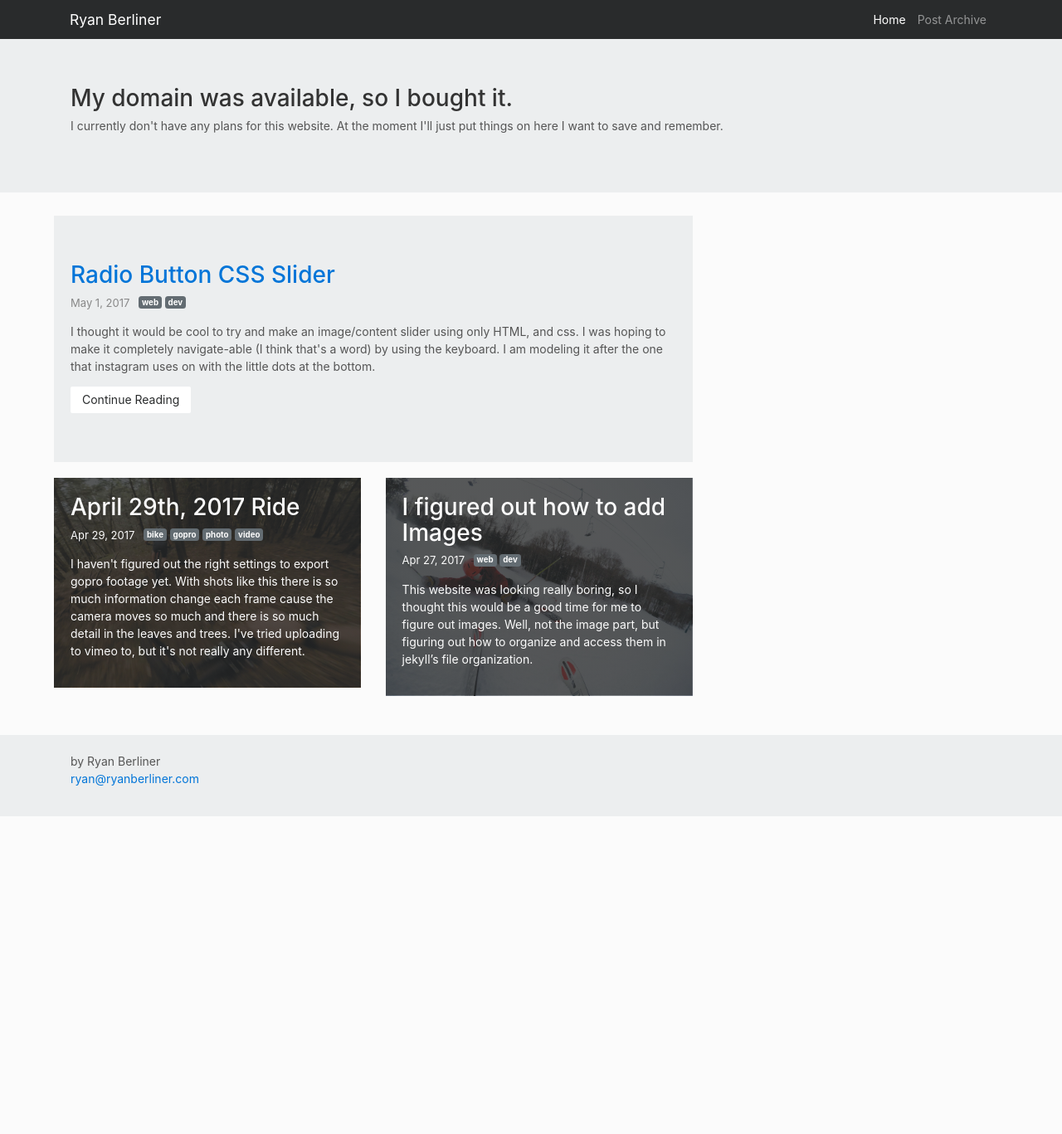
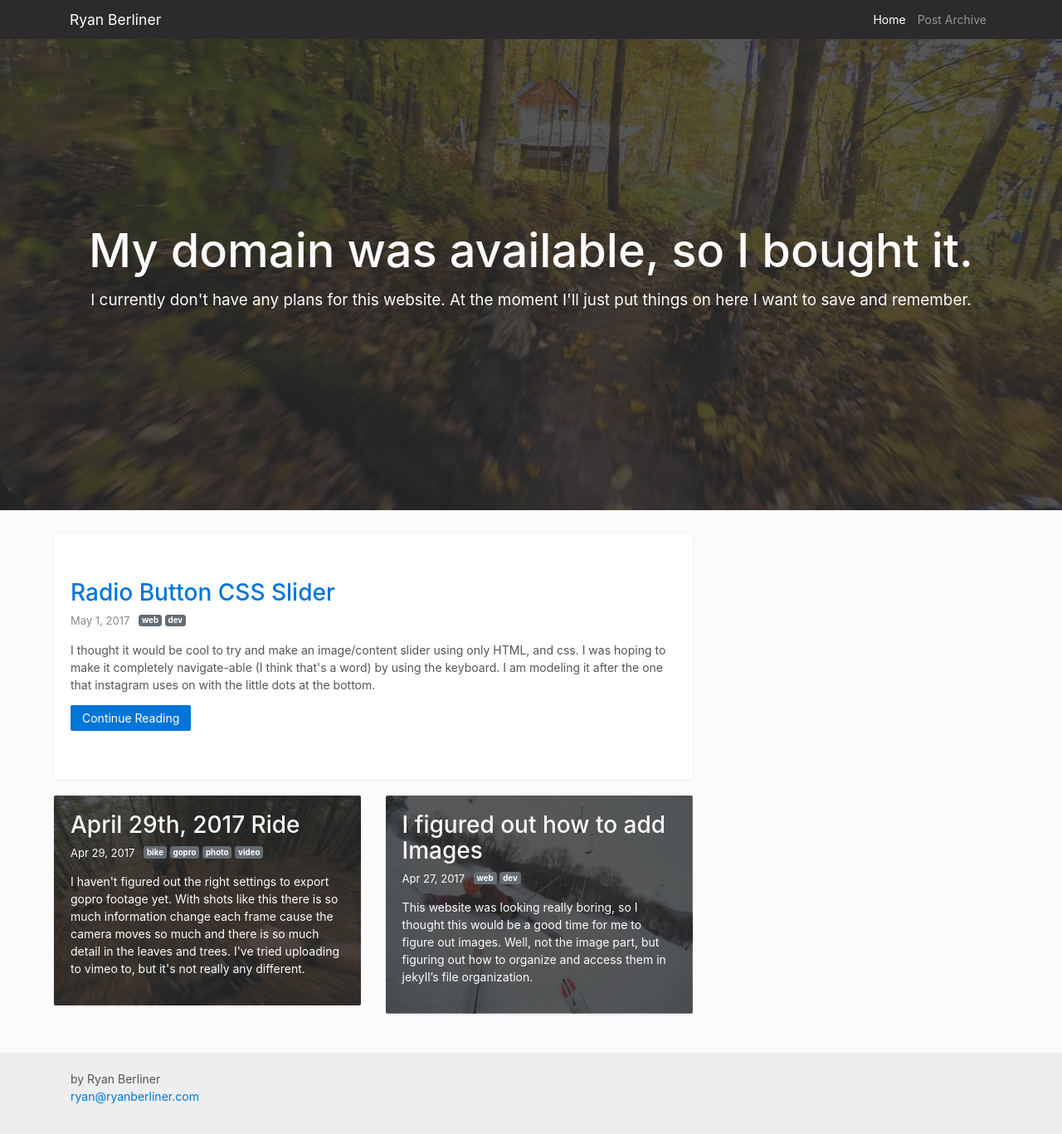
Before and after one commit to RyanBerliner/ryanberliner.github.io, a Jekyll site: the page built from index.html, in a window 1280 px wide. Shown: the whole page at 83% size. Built offline with Jekyll 4.4.1, drawn with Linux system fonts in a browser that asks for light colours; nearby versions of some CDN libraries; before the commit the page ends 984 px from its top, so only the background shows below that.

Commit message:
updated home and featured post wiht an image

```diff
--- a/Gemfile
+++ b/Gemfile
@@ -21,7 +21,7 @@ gem "minima", "~> 2.0"
 # If you have any plugins, put them here!
 group :jekyll_plugins do
   gem "jekyll-feed", "~> 0.6"
-  gem 'github-pages'
+  # gem 'github-pages'
 end
 
 # Windows does not include zoneinfo files, so bundle the tzinfo-data gem
--- a/_includes/post/post-featured.html
+++ b/_includes/post/post-featured.html
@@ -1,5 +1,7 @@
 {% assign date_format = site.minima.date_format | default: "%b %-d, %Y" %}
+{% assign featured-image-set = false %}
 {% if post.featured-image and post.featured-image != "" %}
+  {% assign featured-image-set = true %}
   <article class="multiple-post featured-post white" style="background-image: linear-gradient(-130deg, rgba(41, 43, 44, .79), rgba(41, 43, 44, .79)), url({{ site.baseurl }}{{ post.featured-image }});">
 {% else %}
   <article class="multiple-post featured-post">
@@ -15,5 +17,11 @@
       {% endfor %}
     </span>
   </span>
-  <p>{{ post.excerpt }} <a class="btn btn-secondary" href="{{ post.url | relative_url }}">Continue Reading</a></p>
+  <p>{{ post.excerpt }}
+    {% if featured-image-set == true %}
+      <a class="btn btn-secondary" href="{{ post.url | relative_url }}">Continue Reading</a>
+    {% else %}
+      <a class="btn btn-primary" href="{{ post.url | relative_url }}">Continue Reading</a>
+    {% endif %}
+  </p>
 </article>
--- a/_layouts/home.html
+++ b/_layouts/home.html
@@ -2,7 +2,7 @@
 layout: default
 ---
 <h1 class="sr-only">Home</h1>
-<div class="jumbotron home">
+<div class="jumbotron home white" style="background-image: linear-gradient(-130deg, rgba(41, 43, 44, .79), rgba(41, 43, 44, .79)), url({{ site.baseurl }}/img/2017-05/fall-slider.jpg);">
   <div class="container">
     <div class="row">
       {{ content }}
--- a/assets/main.scss
+++ b/assets/main.scss
@@ -11,6 +11,10 @@ $black: #292b2c;
 
 // Sizes
 $border-radius: 2px;
+
+@mixin box-shadow {
+  box-shadow: 0px 1px 3px rgba(0, 0, 0, 0.09);
+}
 
 html {
   font-size: 14px;
@@ -73,9 +77,11 @@ img {
 .multiple-post {
   background-size: cover;
   background-position: center;
-  background-color: $light-grey;
+  background-color: #ffffff;
   padding: 1.4rem;
   margin-bottom: 1.4rem;
+  border-radius: $border-radius;
+  @include box-shadow;
 
   &.featured-post {
     padding-top: 4rem;
@@ -224,6 +230,19 @@ span.badge a {
   background-position: center;
   background-size: cover;
   background-color: $light-grey;
+
+  &.home {
+    padding-top: 25vh;
+    padding-bottom: 25vh;
+    text-align: center;
+    font-size: 1.35rem;
+
+    h2 {
+      font-size: 4rem;
+      margin-bottom: 1rem;
+    }
+
+  }
 }
 
 .btn {
```
Also changed, not shown: img/2017-05/mtb-fall.jpg (added).
